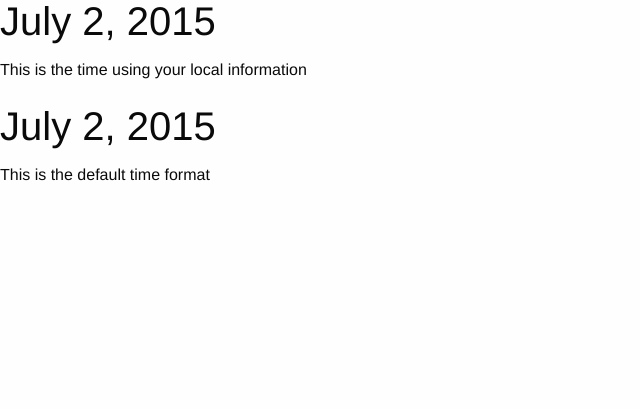
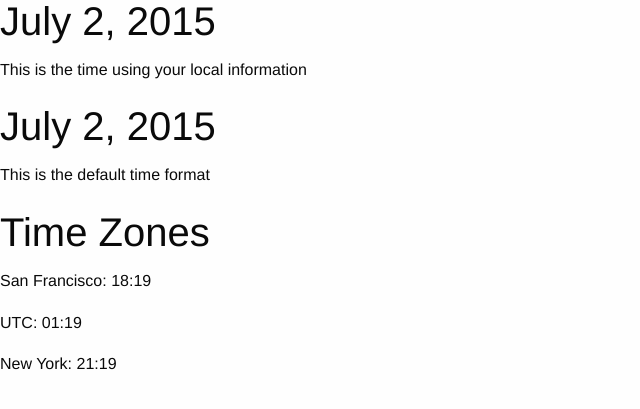
Before and after one commit to golmansax/todo-app-in-django, a Django app: page /en/ in a window 1280 px wide. Shown: the part 124-533 px from the top of the page, without its empty margins (0-640 px from the left). Run offline with Django 3.2, Linux system fonts and the light colour scheme; some libraries are stand-ins or nearby versions.

Commit message:
Add time zone

```diff
--- a/requirements/base.txt
+++ b/requirements/base.txt
@@ -1,2 +1,3 @@
 Django==1.8.1
 django-bower==5.0.4
+pytz=2015.4
--- a/todo_app/settings/base.py
+++ b/todo_app/settings/base.py
@@ -113,6 +113,8 @@ USE_L10N = True
 
 USE_TZ = True
 
+TIME_ZONE = 'America/Los_Angeles'
+
 
 # Static files (CSS, JavaScript, Images)
 # https://docs.djangoproject.com/en/1.8/howto/static-files/
--- a/todo_app/templates/todo_app/index.html
+++ b/todo_app/templates/todo_app/index.html
@@ -1,6 +1,7 @@
 {% extends "base.html" %}
 {% load i18n %}
 {% load l10n %}
+{% load tz %}
 
 {% block head_title %}Todo App{% endblock %}
 
@@ -8,6 +9,8 @@
   <div class="row">
     <h1>{% trans 'Hello, World' %}</h1>
     <p>{% blocktrans %}This is a task list manager{% endblocktrans %}</p>
+  </div>
+  <div class="row">
     <div class="medium-6 columns">
       <h2 id="local-date">{{today}}</h2>
       <p>This is the time using your local information</p>
@@ -17,4 +20,10 @@
       <p>This is the default time format</p>
     </div>
   </div>
+  <div class="row">
+    <h2>Time Zones</h2>
+    <p>San Francisco: <span id="time-tz">{{now|time:"H:i"}}</span></p>
+    <p>UTC: <span id="time-utc">{{now|utc|time:"H:i"}}</span></p>
+    <p>New York: <span id="time-ny">{{now|timezone:"America/New_York"|time:"H:i"}}</span></p>
+  </div>
 {% endblock %}
--- a/todo_app/views.py
+++ b/todo_app/views.py
@@ -1,10 +1,11 @@
 from django.shortcuts import render
 import datetime
+from django.utils.timezone import now
 
 
 def home(request):
     today = datetime.date.today()
-    return render(request, 'todo_app/index.html', {'today': today})
+    return render(request, 'todo_app/index.html', {'today': today, 'now': now()})
 
 
 def home_files(request, filename):
```
Also changed, not shown: functional_tests/test_all_users.py (+8 -0 lines).
